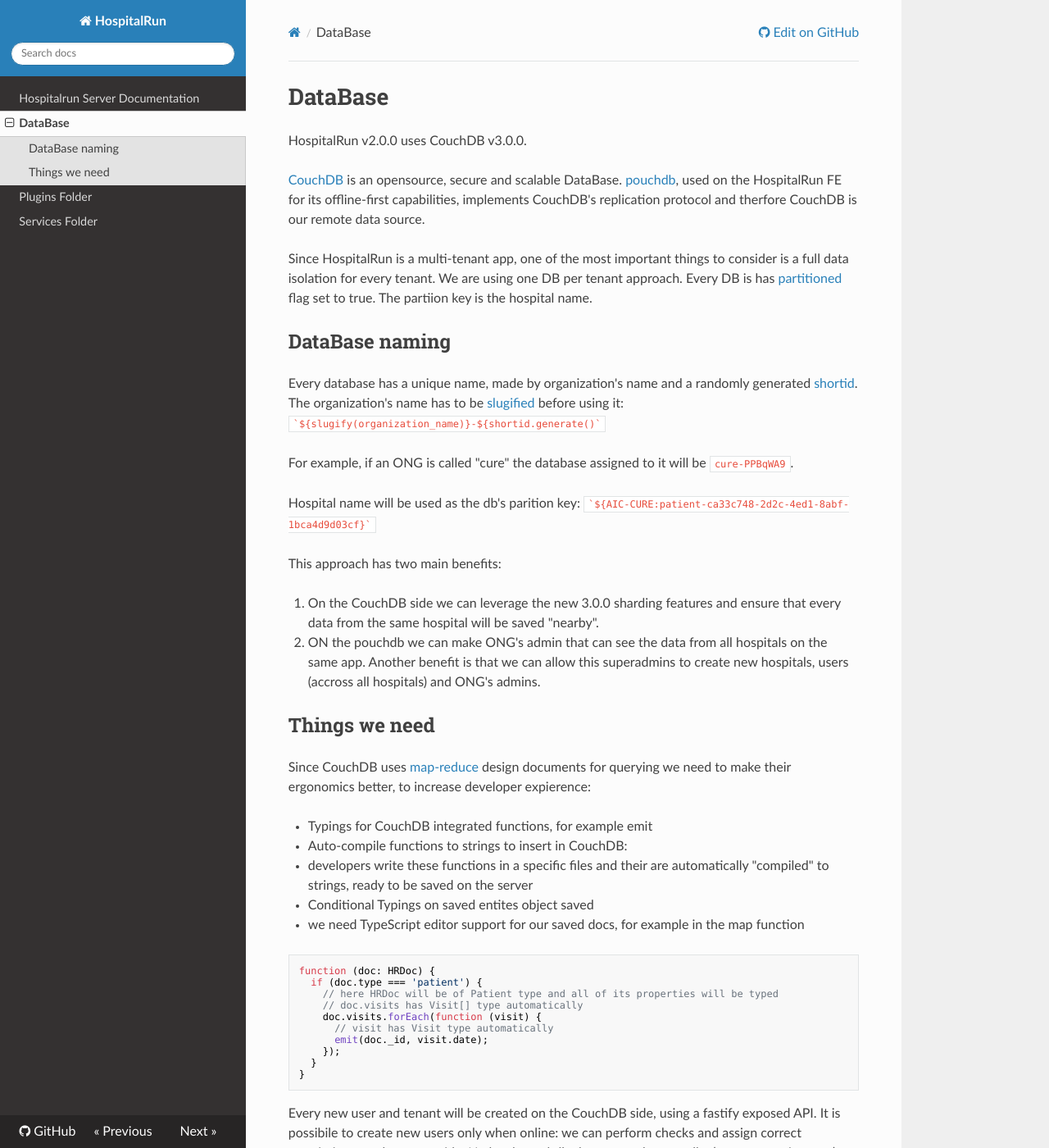
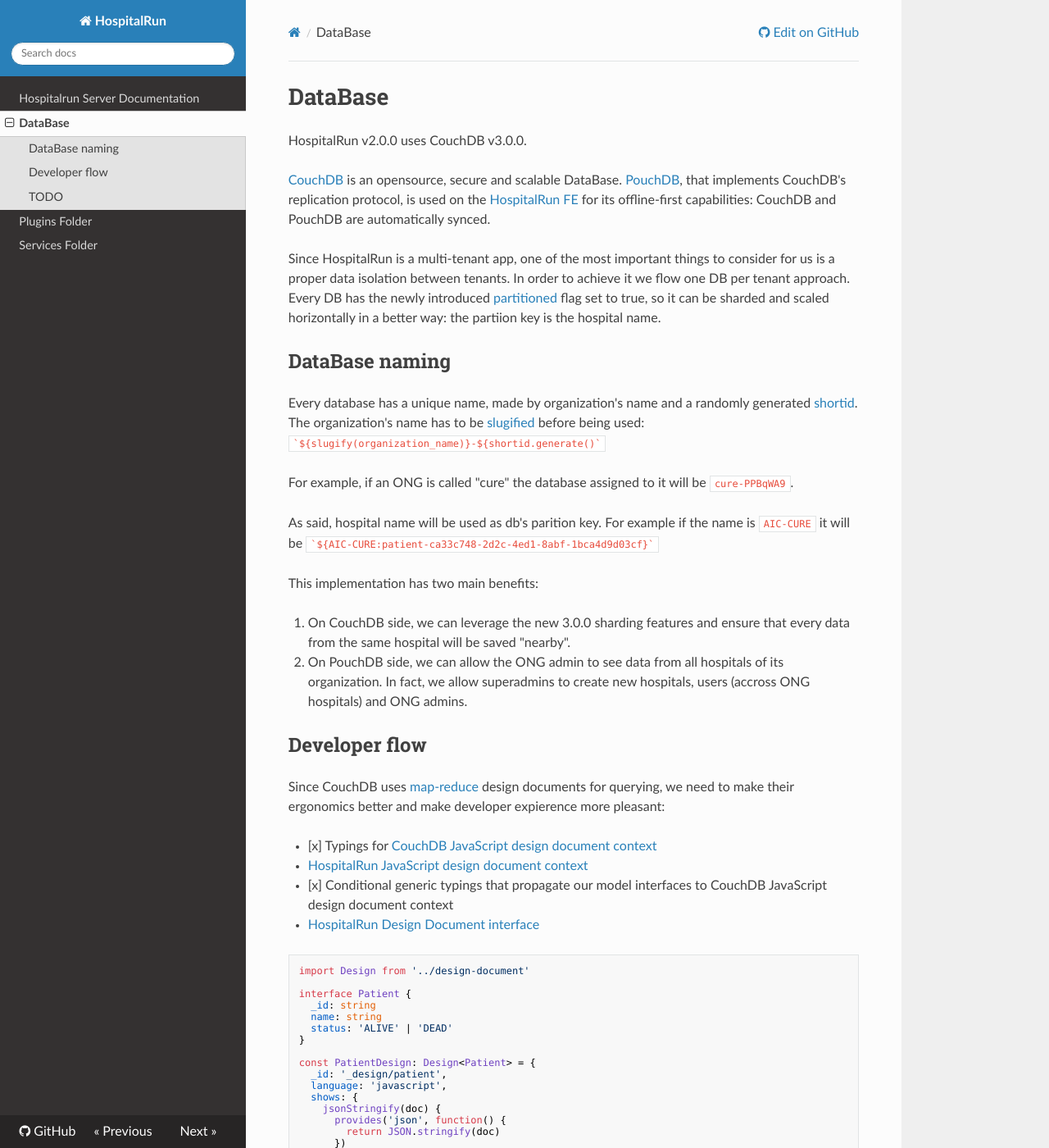
Before and after one commit to DangVu619/hospitalrun-server, an MkDocs documentation site: the page built from docs/database.md, in a window 1280 px wide and 1400 px high. Shown: the whole window at 82% size. Built offline with MkDocs 1.6.1, drawn with Linux system fonts in a browser that asks for light colours; nearby versions of some CDN libraries; some of the changed text lies outside the part shown.

Commit message:
docs: update database docs

````diff
--- a/docs/database.md
+++ b/docs/database.md
@@ -1,42 +1,78 @@
 # DataBase
 HospitalRun v2.0.0 uses CouchDB v3.0.0.
 
-[CouchDB](https://docs.couchdb.org/en/master/index.html) is an opensource, secure and scalable DataBase. [pouchdb](https://pouchdb.com/api.html), used on the HospitalRun FE for its offline-first capabilities, implements CouchDB's replication protocol and therfore CouchDB is our remote data source.
+[CouchDB](https://docs.couchdb.org/en/master/index.html) is an opensource, secure and scalable DataBase. [PouchDB](https://pouchdb.com/api.html), that implements CouchDB's replication protocol, is used on the [HospitalRun FE](https://github.com/HospitalRun/hospitalrun-frontend) for its offline-first capabilities: CouchDB and PouchDB are automatically synced.
 
-Since HospitalRun is a multi-tenant app, one of the most important things to consider is a full data isolation for every tenant. We are using one DB per tenant approach. Every DB is has [partitioned](https://docs.couchdb.org/en/master/partitioned-dbs/index.html#partitions-by-example) flag set to true. The partiion key is the hospital name.
+Since HospitalRun is a multi-tenant app, one of the most important things to consider for us is a proper data isolation between tenants. In order to achieve it we flow one DB per tenant approach. Every DB has the newly introduced [partitioned](https://docs.couchdb.org/en/master/partitioned-dbs/index.html#partitions-by-example) flag set to true, so it can be sharded and scaled horizontally in a better way: the partiion key is the hospital name.
 
 ## DataBase naming
-Every database has a unique name, made by organization's name and a randomly generated [shortid](https://www.npmjs.com/package/shortid). The organization's name has to be [slugified](https://www.npmjs.com/package/slugify) before using it: ``` `${slugify(organization_name)}-${shortid.generate()` ```
+Every database has a unique name, made by organization's name and a randomly generated [shortid](https://www.npmjs.com/package/shortid). The organization's name has to be [slugified](https://www.npmjs.com/package/slugify) before being used: ``` `${slugify(organization_name)}-${shortid.generate()` ```
 
 For example, if an ONG is called "cure" the database assigned to it will be `cure-PPBqWA9`.
 
-Hospital name will be used as the db's parition key: ``` `${AIC-CURE:patient-ca33c748-2d2c-4ed1-8abf-1bca4d9d03cf}` ```
+As said, hospital name will be used as db's parition key. For example if the name is `AIC-CURE` it will be ``` `${AIC-CURE:patient-ca33c748-2d2c-4ed1-8abf-1bca4d9d03cf}` ```
 
-This approach has two main benefits:
+This implementation has two main benefits:
 
-1. On the CouchDB side we can leverage the new 3.0.0 sharding features and ensure that every data from the same hospital will be saved "nearby".
-2. ON the pouchdb we can make ONG's admin that can see the data from all hospitals on the same app. Another benefit is that we can allow this superadmins to create new hospitals, users (accross all hospitals) and ONG's admins.
+1. On CouchDB side, we can leverage the new 3.0.0 sharding features and ensure that every data from the same hospital will be saved "nearby".
+2. On PouchDB side, we can allow the ONG admin to see data from all hospitals of its organization. In fact, we allow superadmins to create new hospitals, users (accross ONG hospitals) and ONG admins.
 
 
-## Things we need
-Since CouchDB uses [map-reduce](https://docs.couchdb.org/en/master/ddocs/ddocs.html#view-functions) design documents for querying we need to make their ergonomics better, to increase developer expierence:
+## Developer flow
+Since CouchDB uses [map-reduce](https://docs.couchdb.org/en/master/ddocs/ddocs.html#view-functions) design documents for querying, we need to make their ergonomics better and make developer expierence more pleasant:
 
-* Typings for CouchDB integrated functions, for example emit
-* Auto-compile functions to strings to insert in CouchDB:
-  * developers write these functions in a specific files and their are automatically "compiled" to strings, ready to be saved on the server
-* Conditional Typings on saved entites object saved
-  * we need TypeScript editor support for our saved docs, for example in the map function
+- [x] Typings for [CouchDB JavaScript design document context](https://docs.couchdb.org/en/latest/query-server/javascript.html#design-functions-context)
+  - [HospitalRun JavaScript design document context](https://github.com/HospitalRun/hospitalrun-server/blob/master/src/db/design-functions-context.d.ts)
+- [x] Conditional generic typings that propagate our model interfaces to CouchDB JavaScript design document context
+  - [HospitalRun Design Document interface](https://github.com/HospitalRun/hospitalrun-server/blob/master/src/db/design-document.ts)
 ```typescript
-function (doc: HRDoc) {
-  if (doc.type === 'patient') {
-    // here HRDoc will be of Patient type and all of its properties will be typed
-    // doc.visits has Visit[] type automatically
-    doc.visits.forEach(function (visit) {
-      // visit has Visit type automatically
-      emit(doc._id, visit.date);
-    });
-  }
+import Design from '../design-document'
+
+interface Patient {
+  _id: string
+  name: string
+  status: 'ALIVE' | 'DEAD'
 }
+
+const PatientDesign: Design<Patient> = {
+  _id: '_design/patient',
+  language: 'javascript',
+  shows: {
+    jsonStringify(doc) {
+      provides('json', function() {
+        return JSON.stringify(doc)
+      })
+    },
+  },
+  updates: {
+    updateOrCreate(doc, _) {
+      if (!doc) {
+        doc = {} as any
+      }
+      if (!doc?._id) {
+        doc!._id = 'baz'
+      }
+      return [{ _id: 'baz' }, 'baz']
+    },
+  },
+  views: {
+    by_date: {
+      map: doc => {
+        if ((doc.status = 'ALIVE')) {
+          emit(doc._id, doc)
+        }
+      },
+    },
+  },
+}
+export default PatientDesign
+
 ```
 
-Every new user and tenant will be created on the CouchDB side, using a fastify exposed API. It is possibile to create new users only when online: we can perform checks and assign correct permissions on the server side. No local pouchdb changes to the core dbs (_users, _sessions etc) are allowed.
+
+- [x] CLI to auto compile TypeScript design documents to json files used by CouchDB
+  - [HospitalRun ddoc cli](https://github.com/HospitalRun/hospitalrun-server/blob/master/src/bin/ddoc.ts)
+
+
+## TODO
+- [ ] user creation : every new user and tenant will be created on the CouchDB side, using a Fastify exposed API. For an admin, it is possibile to create new user only when online: we perform checks and assign correct permissions on the server side. No local pouchdb changes to the core dbs (_users, _sessions etc) are allowed.
````
